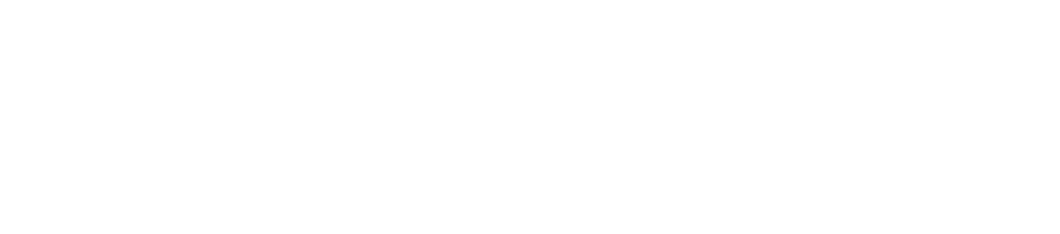
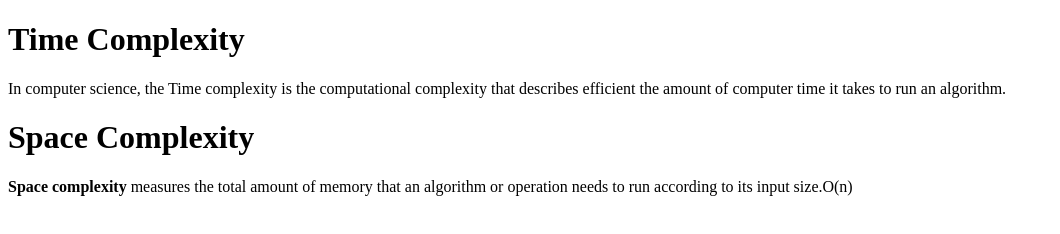
Before and after one commit to acciojob/time-and-space-complexity-Rahulk1k, a website: page main.html in a window 1280 px wide. Shown: the whole page, without its empty margins (0-1060 px from the left). Drawn offline with Linux system fonts and the light colour scheme.

Commit message:
created a submission

```diff
--- a/main.html
+++ b/main.html
@@ -8,7 +8,16 @@
 
 <body>
 	<!-- the entire body must be written by student -->
-    <script type="text/javascript" src="./script.js">
+	<h1>
+		Time Complexity
+	</h1>
+	<p>In computer science, the Time complexity is the computational complexity that describes efficient the amount of computer time it takes to run an algorithm.</p>
+
+	<h1>Space Complexity</h1>
+	<p><b>Space complexity</b> measures the total amount of memory that an algorithm or operation needs to run according to its input size.O(n)</p>
+
+
+	<script type="text/javascript" src="./script.js">
 </script>
 
 </body>
```
